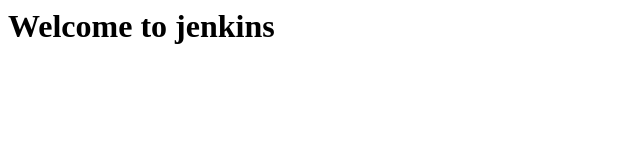
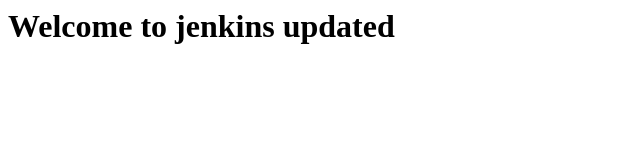
Before and after one commit to Nishaagaran/myweb, a plain HTML site: page index.html in a window 1280 px wide. Shown: the whole page, without its empty margins (0-640 px from the left). Drawn offline with Linux system fonts and the light colour scheme.

Commit message:
second commit

```diff
--- a/index.html
+++ b/index.html
@@ -1 +1 @@
-<h1> Welcome to jenkins</h1>
+<h1> Welcome to jenkins updated</h1>
```
